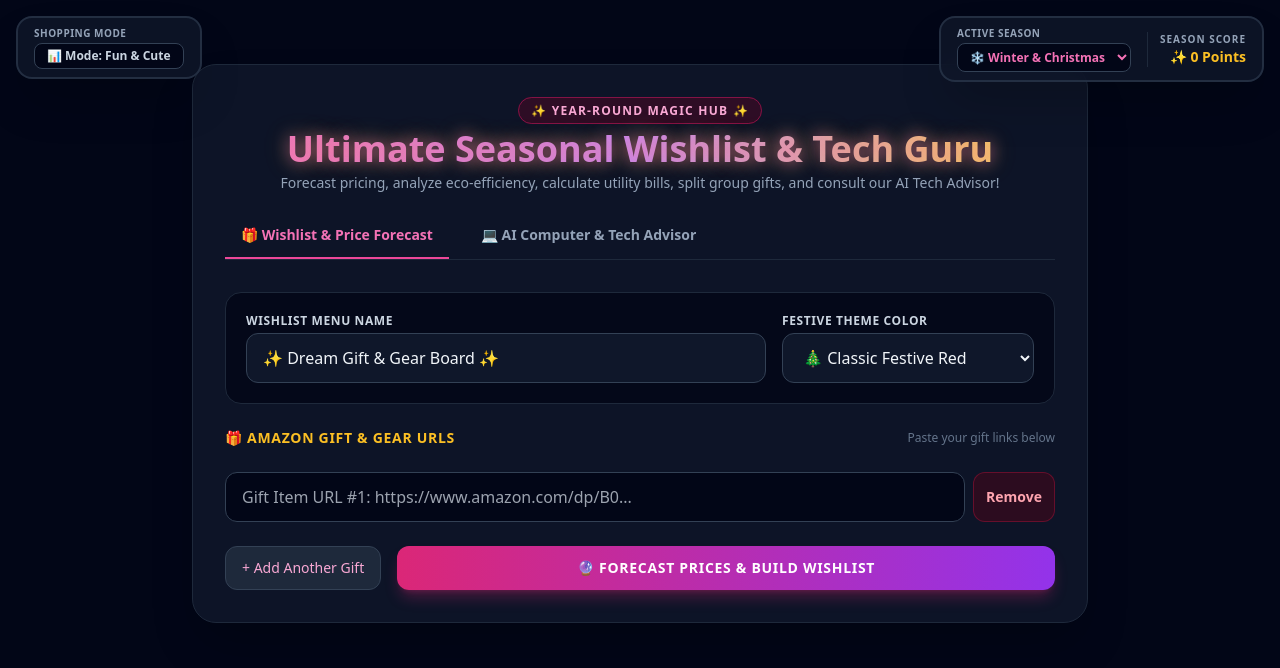
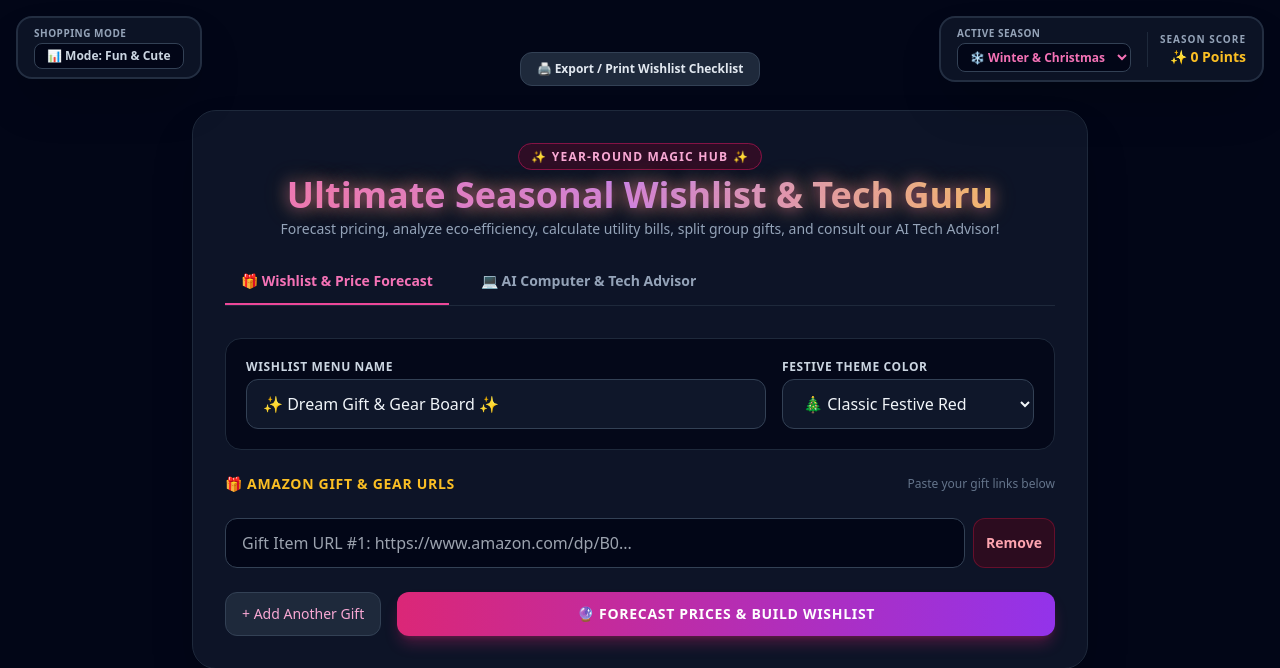
Before and after one commit to nyix-HTML/amazon-helper, a FastAPI app: page / in a window 1280 px wide. Shown: the top 668 px of the page. Run offline with FastAPI, Linux system fonts and the light colour scheme; some libraries are stand-ins or nearby versions.

Commit message:
Add export/print button for wishlist checklist

```diff
--- a/templates/templates/index.html
+++ b/templates/templates/index.html
@@ -9,6 +9,9 @@
 </head>
 <body id="body-theme" class="bg-slate-950 text-slate-100 min-h-screen flex flex-col items-center py-10 px-4 relative overflow-x-hidden transition-colors duration-700">
 
+<button onclick="exportWishlistPrint()" class="mt-3 px-4 py-2 bg-slate-800 hover:bg-slate-700 text-slate-200 text-xs font-bold rounded-xl border border-slate-700 transition-all flex items-center gap-2">
+    🖨️ Export / Print Wishlist Checklist
+</button>
     <!-- Dynamic Particle Background Effect -->
     <div id="particle-container" class="absolute inset-0 pointer-events-none z-0 overflow-hidden"></div>
 
```
